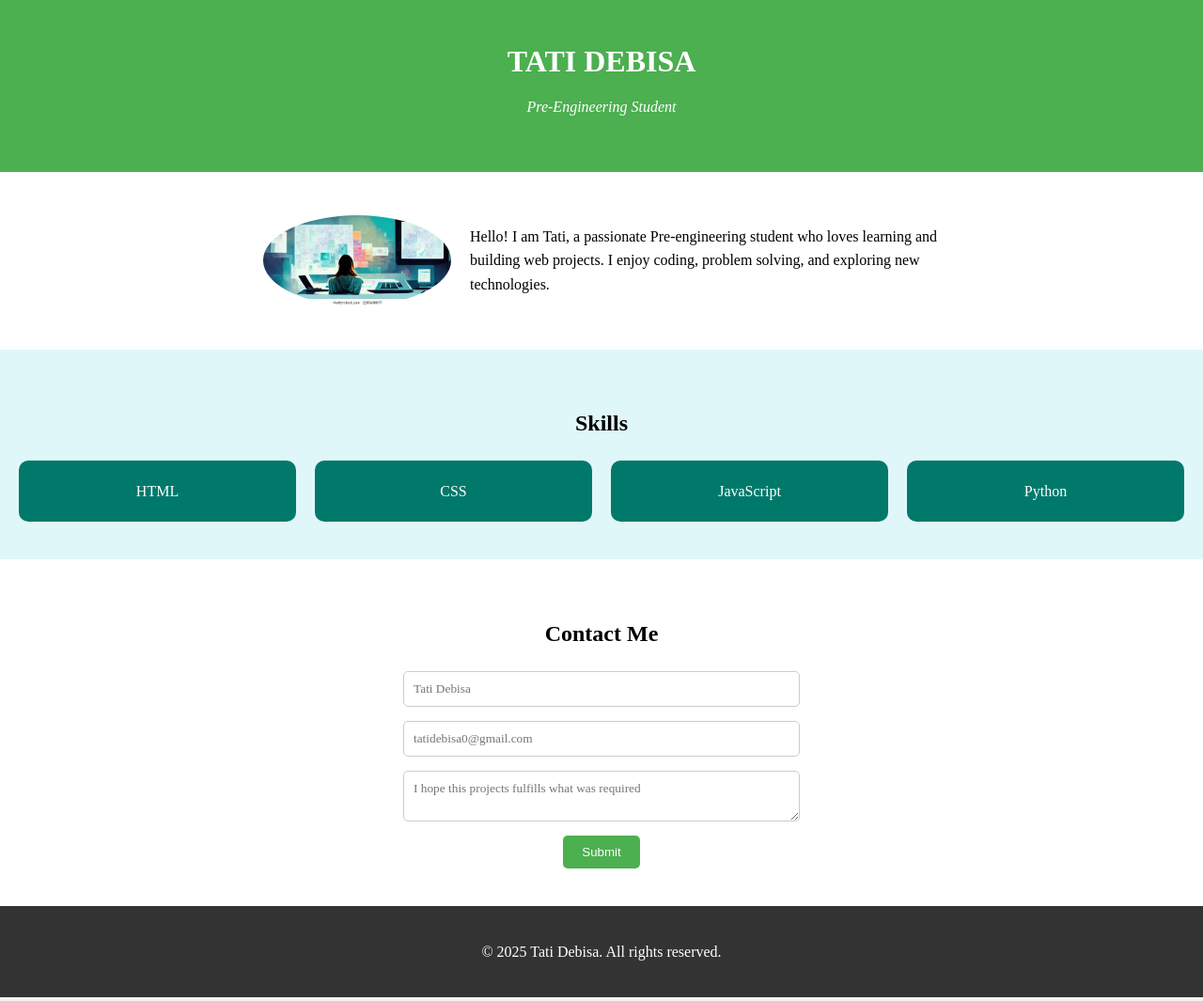
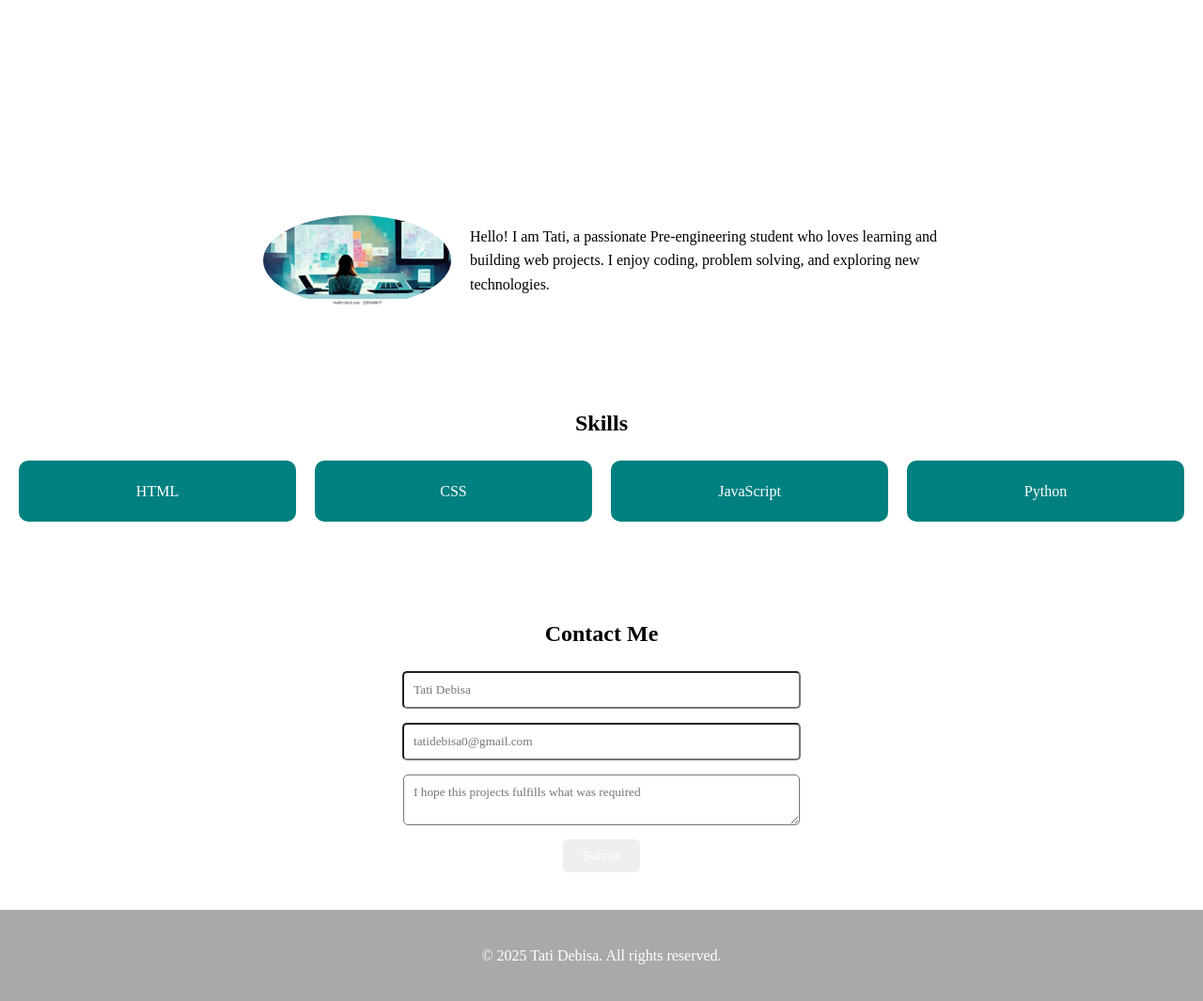
Before and after one commit to Tati-sd/mini-project-2-profile-page, a plain HTML site: page index.html in a window 1280 px wide. Shown: the whole page at 94% size. Drawn offline with Linux system fonts and the light colour scheme.

Commit message:
Update style.css

```diff
--- a/style.css
+++ b/style.css
@@ -2,11 +2,11 @@
     font-family: 'Times New Roman', serif;
     margin: 0;
     padding: 0;
-    background-color: #f2f2f2;
+    background-color: Light Gray;
     line-height: 1.6;
 }
 header {
-    background-color: #4CAF50;
+    background-color: Medium Green;
     color: white;
     text-align: center;
     padding: 40px 20px;
@@ -27,7 +27,7 @@ header .title {
     justify-content: center;
     padding: 40px 20px;
     gap: 20px;
-    background-color: #ffffff;
+    background-color: white;
 }
 .profile-img {
     width: 200px;
@@ -43,7 +43,7 @@ header .title {
 .skills {
     padding: 40px 20px;
     text-align: center;
-    background-color: #e0f7fa;
+    background-color: Light Cyan;
 }
 .skills h2 {
     margin-bottom: 20px;
@@ -55,7 +55,7 @@ header .title {
     gap: 20px;
 }
 .grid-item {
-    background-color: #00796b;
+    background-color: Teal;
     color: white;
     padding: 20px;
     text-align: center;
@@ -64,7 +64,7 @@ header .title {
 .contact {
     padding: 40px 20px;
     text-align: center;
-    background-color: #ffffff;
+    background-color: white;
 }
 .contact h2 {
     margin-bottom: 20px;
@@ -80,23 +80,23 @@ form {
 input, textarea {
     width: 100%;
     padding: 10px;
-    border: 1px solid #ccc;
+    border: 1px solid  Light Gray;
     border-radius: 5px;
     font-family: 'Times New Roman', serif;
 }
 button {
     padding: 10px 20px;
-    background-color: #4CAF50;
+    background-color: medium green;
     border: none;
     color: white;
     cursor: pointer;
     border-radius: 5px;
 }
 button:hover {
-    background-color: #45a049;
+    background-color: Medium-Dark Green;
 }
 footer {
-    background-color: #333;
+    background-color: darkgray;
     color: white;
     text-align: center;
     padding: 20px;
```
